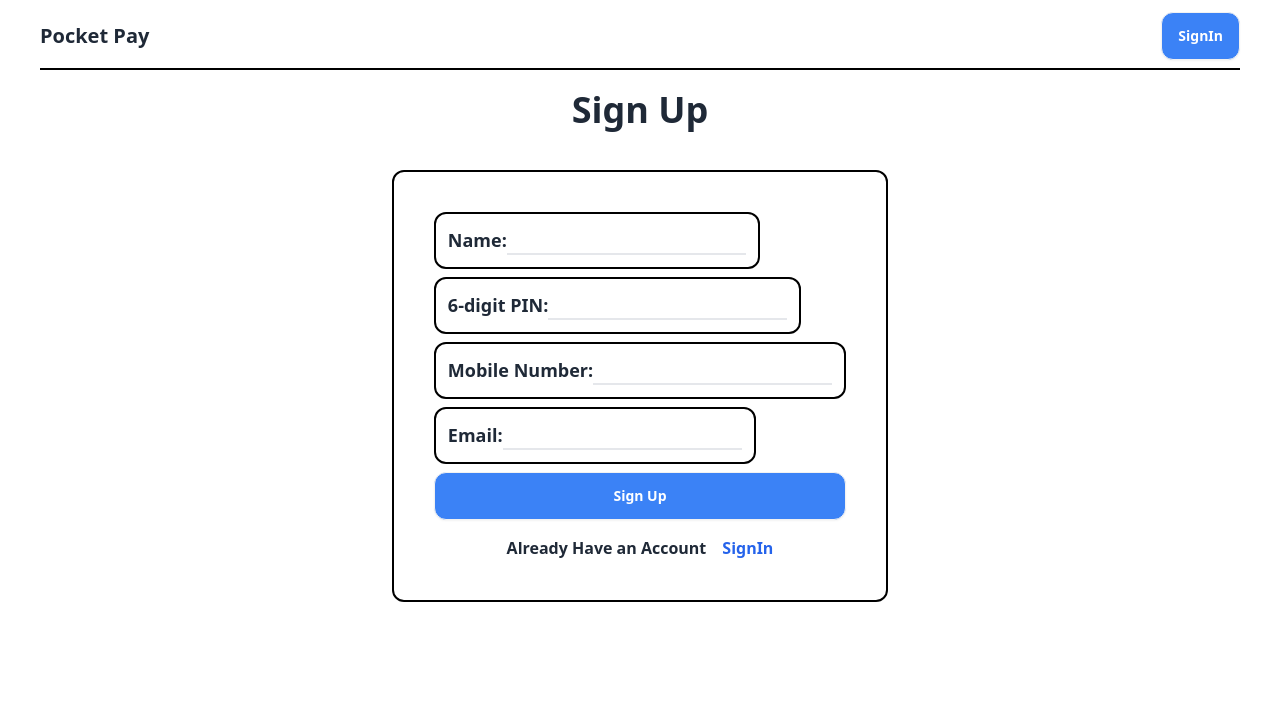
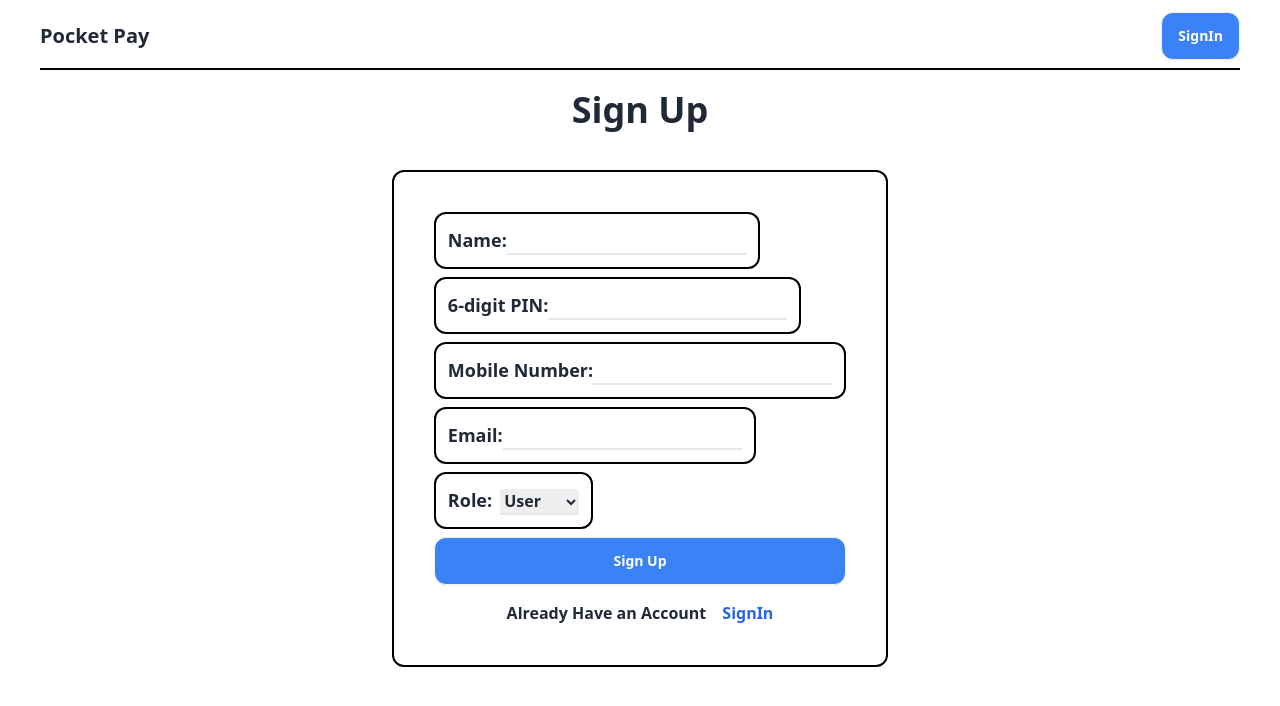
Before and after one commit to YeasinWebDev/job-1, a React (Vite) app: page /signUp in a window 1280 px wide. Shown: the top 706 px of the page. Built offline with nearby package versions, Linux system fonts and the light colour scheme; no server answers.

Commit message:
add: agancy setUp

```diff
--- a/src/page/Common/SignUp.jsx
+++ b/src/page/Common/SignUp.jsx
@@ -5,16 +5,17 @@ import toast from 'react-hot-toast';
 import { AuthContext } from '../../Auth/ContextProvider';
 
 const SignUp = () => {
-    const { createUser } = useContext(AuthContext)
-    const navigate = useNavigate()
+    const { createUser } = useContext(AuthContext);
+    const navigate = useNavigate();
     const [formData, setFormData] = useState({
         name: '',
         pin: '',
         mobileNumber: '',
         email: '',
+        role: 'user', // default role
     });
 
-    const axiosCommon = useAxiosCommon()
+    const axiosCommon = useAxiosCommon();
 
     const handleChange = (e) => {
         const { name, value } = e.target;
@@ -27,27 +28,27 @@ const SignUp = () => {
     const handleSubmit = async (e) => {
         e.preventDefault();
 
-        const { name, pin, mobileNumber, email } = formData;
+        const { name, pin, mobileNumber, email, role } = formData;
 
         if (!/^\d{6}$/.test(pin)) {
-            setError('PIN must be a 5-digit number');
+            setError('PIN must be a 6-digit number');
             return;
         }
 
         try {
-            const result = await createUser(email, pin)
+            const result = await createUser(email, pin);
             const response = await axiosCommon.post('/user', {
                 name,
                 pin,
                 mobileNumber,
                 email,
-                approved:false,
-                balance:0,
-                role: "user"
+                approved: false,
+                balance: 0,
+                role,
             });
-            console.log(response)
+            console.log(response);
             toast.success("Sign Up successfully!");
-            navigate('/profile')
+            navigate('/profile');
 
         } catch (error) {
             console.error('Error signing up:', error);
@@ -60,7 +61,7 @@ const SignUp = () => {
             <h2 className='flex items-center justify-center text-4xl font-bold'>Sign Up</h2>
             <div className='flex items-center flex-col pt-10'>
                 <form onSubmit={handleSubmit} className='w-fit border-2 p-10 rounded-xl border-black'>
-                    <div className='border-2  w-fit p-3 rounded-xl mb-2 border-black'>
+                    <div className='border-2 w-fit p-3 rounded-xl mb-2 border-black'>
                         <label className='font-semibold text-lg'>Name:</label>
                         <input
                             type="text"
@@ -71,7 +72,7 @@ const SignUp = () => {
                             className='border-b-2 pl-2 outline-none'
                         />
                     </div>
-                    <div className='border-2  w-fit p-3 rounded-xl mb-2 border-black'>
+                    <div className='border-2 w-fit p-3 rounded-xl mb-2 border-black'>
                         <label className='font-semibold text-lg'>6-digit PIN:</label>
                         <input
                             type="password"
@@ -82,7 +83,7 @@ const SignUp = () => {
                             className='border-b-2 pl-2 outline-none'
                         />
                     </div>
-                    <div className='border-2  w-fit p-3 rounded-xl mb-2 border-black'>
+                    <div className='border-2 w-fit p-3 rounded-xl mb-2 border-black'>
                         <label className='font-semibold text-lg'>Mobile Number:</label>
                         <input
                             type="text"
@@ -93,7 +94,7 @@ const SignUp = () => {
                             className='border-b-2 pl-2 outline-none'
                         />
                     </div>
-                    <div className='border-2  w-fit p-3 rounded-xl mb-2 border-black'>
+                    <div className='border-2 w-fit p-3 rounded-xl mb-2 border-black'>
                         <label className='font-semibold text-lg'>Email:</label>
                         <input
                             type="email"
@@ -104,7 +105,19 @@ const SignUp = () => {
                             className='border-b-2 pl-2 outline-none'
                         />
                     </div>
-                    <button type="submit" className='btn bg-blue-500 hover:bg-blue-800 text-white  px-4 py-2 font-semibold rounded-xl flex items-center justify-center w-full'>Sign Up</button>
+                    <div className='border-2 w-fit p-3 rounded-xl mb-2 border-black'>
+                        <label className='font-semibold text-lg'>Role:</label>
+                        <select
+                            name="role"
+                            value={formData.role}
+                            onChange={handleChange}
+                            className='border-b-2 ml-2 outline-none font-semibold'
+                        >
+                            <option value="user">User</option>
+                            <option value="agency">Agency</option>
+                        </select>
+                    </div>
+                    <button type="submit" className='btn bg-blue-500 hover:bg-blue-800 text-white px-4 py-2 font-semibold rounded-xl flex items-center justify-center w-full'>Sign Up</button>
 
                     <h1 className='flex items-center justify-center pt-4 font-semibold'>Already Have an Account <Link to={'/'} className='text-blue-600 font-semibold pl-4'>SignIn</Link></h1>
                 </form>
--- a/src/page/user/Profile.jsx
+++ b/src/page/user/Profile.jsx
@@ -30,6 +30,11 @@ function Profile() {
           <button className='btn bg-blue-500 text-white  px-4 py-2 font-semibold rounded-xl flex items-center justify-center hover:bg-blue-800'>All Transactions </button>
         </div>}
 
+        {userData.role === 'agency' && <div className='flex items-center justify-center gap-2 pt-5 flex-wrap'>
+          <button className='btn bg-blue-500 text-white  px-4 py-2 font-semibold rounded-xl flex items-center justify-center hover:bg-blue-800'>All Transactions </button>
+          <button className='btn bg-blue-500 text-white  px-4 py-2 font-semibold rounded-xl flex items-center justify-center hover:bg-blue-800'>All History </button>
+        </div>}
+
 
       </div>
     </div>
```
